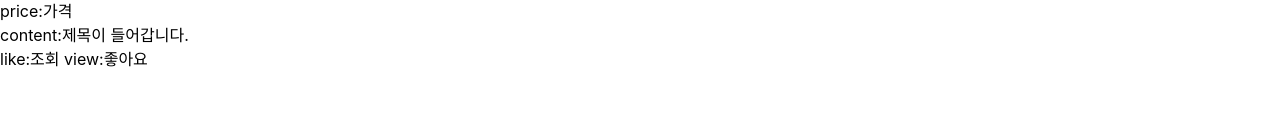
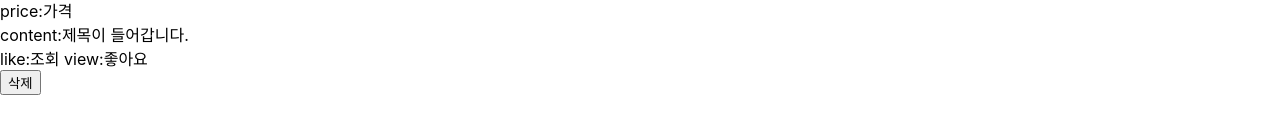
Before and after one commit to youdaehoon/youdaehoon-week7_clone, a React (Create React App) app: page /detail/1 in a window 1280 px wide. Shown: the part 249-382 px from the top of the page. Built offline with nearby package versions, Linux system fonts and the light colour scheme; no server answers.

Commit message:
✅ [bom] commit

```diff
--- a/src/page/Detail.js
+++ b/src/page/Detail.js
@@ -1,4 +1,6 @@
 import React from "react";
+import axios from "axios";
+
 // {
 //   postId: “post 아이디”
 //   seller: {
@@ -21,6 +23,7 @@ import React from "react";
 //       ….
 //   ]
 // }
+
 const Detail = (props) => {
   const [dataTest,setdataTest]=React.useState({
     seller:{
@@ -34,21 +37,19 @@ const Detail = (props) => {
     price:"가격",
     content:"제목이 들어갑니다.",
     status: "판매 상태",
+    //
+
     createdAt:"시간.",
     like:"좋아요",
     view:"조회",
     image:[
       "https://t1.daumcdn.net/cfile/blog/9912333A5B46EEA921",
     ],
-
-
-
   });
-
 
   // React.useEffect( async() => {
   //   const apiDetail = axios.create({
-  //       baseURL: "http://13.125.106.21:8080",
+  //       baseURL: "http://ec2-54-180-105-24.ap-northeast-2.compute.amazonaws.com",
   //       headers: {
   //         "Content-Type": `application/json`,
   //       },
@@ -62,9 +63,28 @@ const Detail = (props) => {
   //         setdataTest(response.data)
   //       })
   //       .catch(function (error) {
-  //         console.log("에러났음.", error);
-  //   //     });
+  //         console.log("에러났음.", error)
+  //       });
   // }, []);
+
+
+  // 삭제
+    const ApiDetailDel = axios.delete("/api/post/{postId}",
+      {headers: {
+        // authorization: `Bearer ${auth.authorization}`,
+        // refresh_token: `Bearer ${auth.refresh_token}`,
+        "Content-Type": "multipart/form-data"
+      }})
+      // .then(function (response) {
+      //   // handle success
+      //   console.log(response, "에러 놉!");
+      // })
+      // .catch(function (error) {
+      //   // handle error
+      //   console.log(error, "에러 남!");
+      // });
+
+
   return (
     <div>
        image: <img src={dataTest.image[0]} style={{width:"50px"}}/>
@@ -82,6 +102,8 @@ const Detail = (props) => {
         <div>content:{dataTest.content}</div>
       </div>
       <div>like:{dataTest.view} view:{dataTest.like}</div>
+
+      <button onClick={ApiDetailDel}>삭제</button>
     </div>
   );
 };
```
Also changed, not shown: src/page/Main.js (+19 -1 lines).
